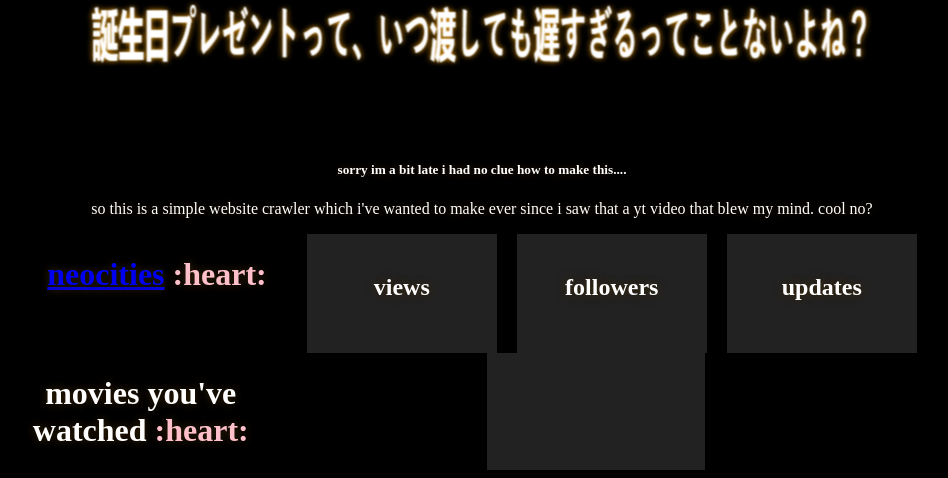
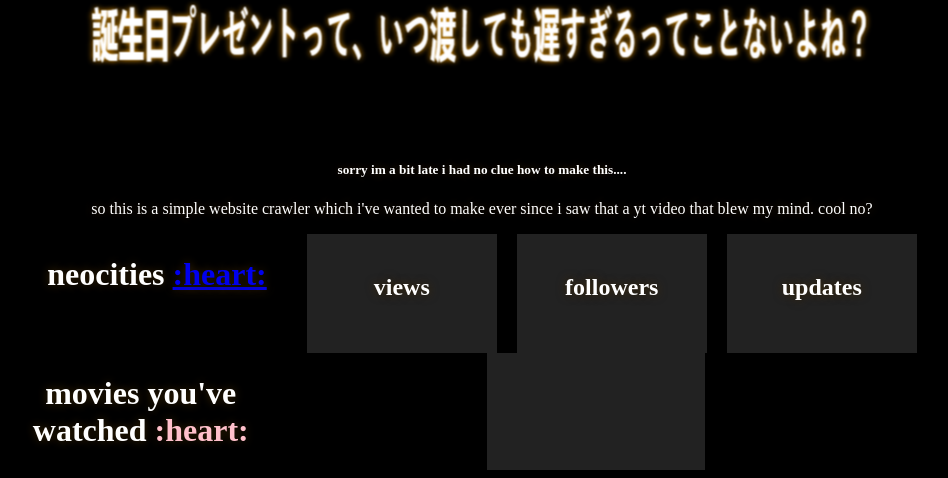
Before and after one commit to drogue-bit/birthday-rhaisyl-16, a Flask app: page / in a window 1280 px wide. Shown: the part 468-946 px from the top of the page, without its empty margins (158-1106 px from the left). Run offline with Flask 3, Linux system fonts and the light colour scheme; data that the repository does not hold is empty.

Commit message:
More Beautification

```diff
--- a/templates/index.html
+++ b/templates/index.html
@@ -11,7 +11,7 @@
         <h5>sorry im a bit late i had no clue how to make this....</h5>
 <p> so this is a simple website crawler which i've wanted to make ever since i saw that a yt video that blew my mind. cool no?</p>
         <div class="stats">
-            <h1><a href="https://rhaisyl.neocities.org/">neocities</a><font color="pink"> :heart:</font></h1><br>
+            <h1>neocities <font color="pink"><a href="https://rhaisyl.neocities.org/">:heart:</a></font></h1><br>
             <div class="card">
                 <h2>views</h2>
                 <p>{{ stats['views'] }}</p>
@@ -31,9 +31,9 @@
         <div class="movie-grid">
 <h1>movies you've watched <font color="pink"><a hfref="https://letterboxd.com/rhaisyl/films/">:heart:</a></font></h1><br>
     <div class="movie-card">
-        <ul>{% for movie in movies %}
+        <ol type="1">{% for movie in movies %}
         <li>{{ movie }}</li>
-        {% endfor %}</ul>
+        {% endfor %}</ol>
     </div>
 </div>
     </div>
```
